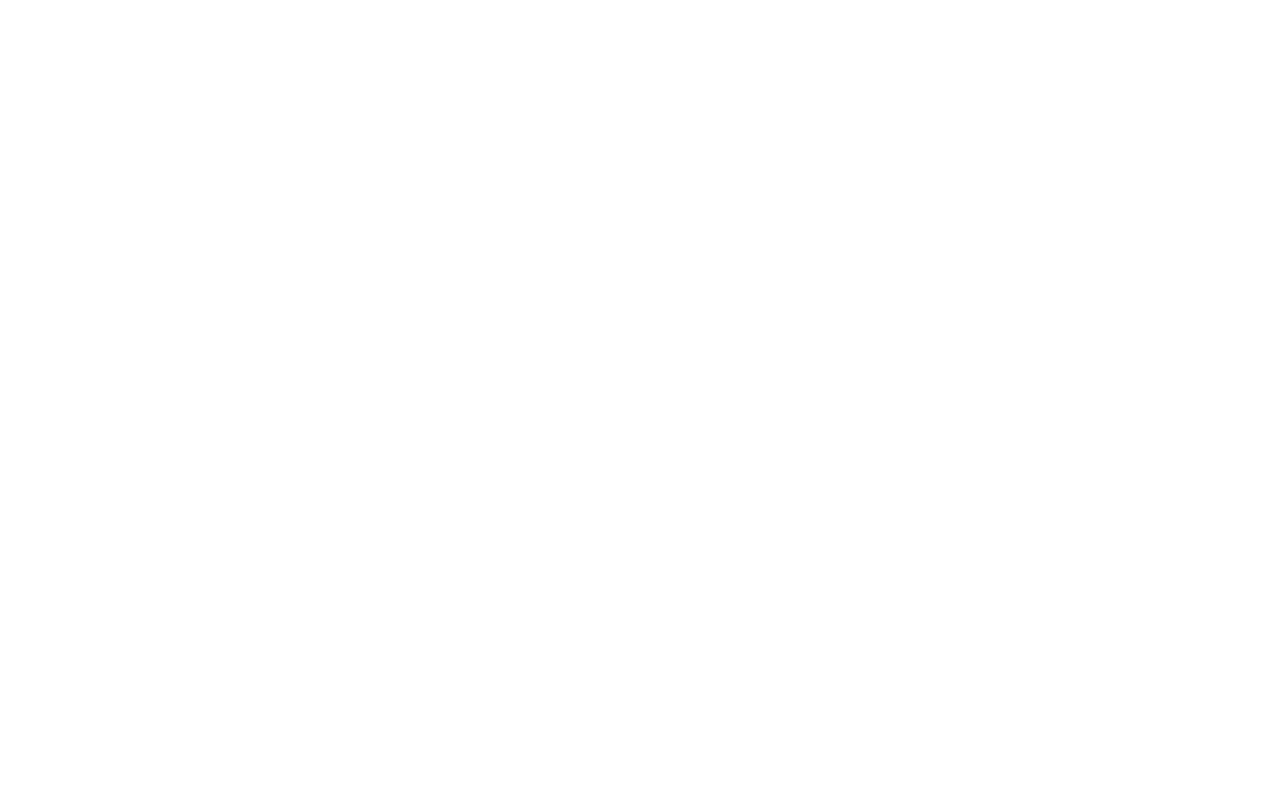
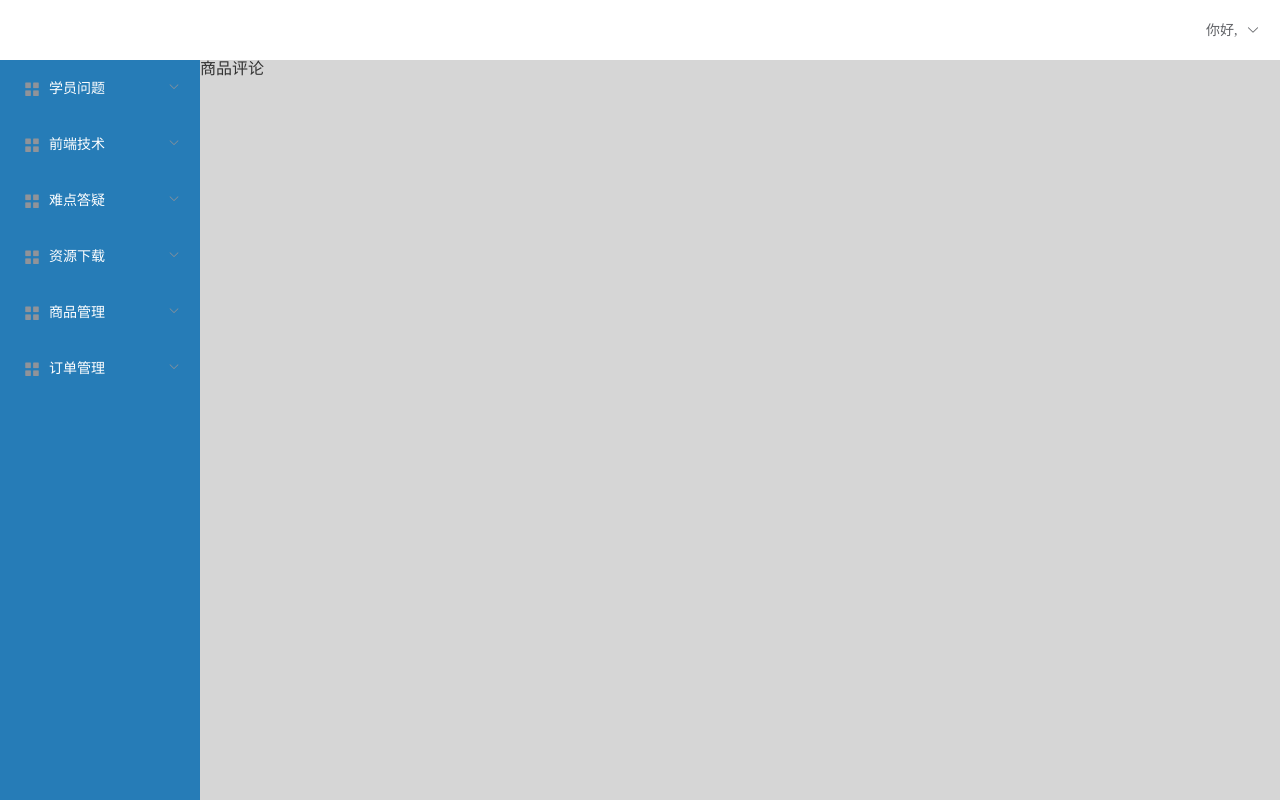
Before and after one commit to 2862615104/16vue, a Vue app: page /#/admin/goods/comment in a window 1280 px wide. Built offline with nearby package versions, Linux system fonts and the light colour scheme.

Commit message:
左边，右边的子页面

```diff
--- a/src/component/admin/Admin.vue
+++ b/src/component/admin/Admin.vue
@@ -15,6 +15,7 @@
           <app-aside></app-aside>
 
         </el-aside>
+        <router-view></router-view>
       </el-container>
     </el-container>
   </div>
@@ -25,11 +26,12 @@ import Header from "./subcom/Header.vue";
 import Aside from "./subcom/Aside.vue";
 
 export default {
-  components: {
-    appHeader: Header,
-    appAside: Aside
-  }
-};
+
+      components: {
+        appHeader: Header,
+        appAside: Aside
+      }
+    };
 </script>
 
 <style scoped lang="less">
@@ -44,10 +46,10 @@ export default {
   }
   //&在less中是对上级选择器的引用
   &_content {
-    background-color: red;
+    background-color: #cccc;
   }
   .el-aside {
-    background-color: #f60;
+    // background-color: #f60;
   }
 }
 </style>
--- /dev/null
+++ b/src/component/admin/goods/comment/Comment.vue
@@ -0,0 +1,15 @@
+<template>
+    <div>
+  商品评论
+    </div>
+</template>
+
+<script>
+    export default {
+
+    }
+</script>
+
+<style scoped>
+
+</style>
--- /dev/null
+++ b/src/component/admin/goods/detail/Detail.vue
@@ -0,0 +1,15 @@
+<template>
+    <div>
+   商品详情
+    </div>
+</template>
+
+<script>
+    export default {
+
+    }
+</script>
+
+<style scoped>
+
+</style>
--- /dev/null
+++ b/src/component/admin/goods/list/List.vue
@@ -0,0 +1,132 @@
+<template>
+         <div class="list">
+              <!-- 面包屑导航 -->
+              <el-breadcrumb separator="/">
+                    <el-breadcrumb-item :to="{ path: '/' }">首页</el-breadcrumb-item>
+                    <el-breadcrumb-item>商品管理</el-breadcrumb-item>
+                    <el-breadcrumb-item>商品列表</el-breadcrumb-item>
+              </el-breadcrumb>
+              <!-- 按钮组, 带搜索框 -->
+              <section class="list_btns">
+                    <el-button plain size="mini" icon="el-icon-plus">新增</el-button>
+                    <el-button plain size="mini" icon="el-icon-check">全选</el-button>
+                    <el-button plain size="mini" icon="el-icon-close">删除</el-button>
+
+                    <div class="list_btns_right">
+                      <el-input placeholder="请输入商品名称" prefix-icon="el-icon-search" label-width="200px" size="mini">
+                      </el-input>
+                    </div>
+              </section>
+              <!-- 大表格 -->
+                      <el-table ref="multipleTable" :data="tableData3" tooltip-effect="dark" style="width: 100%" @selection-change="handleSelectionChange">
+                            <el-table-column type="selection" width="55"></el-table-column>
+                            <!-- label是用来设置当前表单 -->
+                            <el-table-column label="标题" width="200">
+                               <template slot-scope="scope">
+                                <router-link style="color: #666;" :to="{ name: 'goodsDetail' }">{{ scope.row.title }}</router-link>
+                              </template>
+                            </el-table-column>
+                             <el-table-column prop="name" label="所属类别" width="120"></el-table-column>
+                             <el-table-column prop="stock_quantity" label="库存" width="120" show-overflow-tooltip></el-table-column>
+                             <el-table-column prop="market_price" label="市场价" width="120" show-overflow-tooltip></el-table-column>
+                             <el-table-column prop="sell_price" label="销售价" width="120" show-overflow-tooltip></el-table-column>
+                             <el-table-column label="属性" width="120" show-overflow-tooltip>
+                                <!-- 注意template要加slot-scope属性 -->
+                                <template slot-scope="scope">里面是三个图标</template>
+                            </el-table-column>
+                            <el-table-column label="操作" width="120" show-overflow-tooltip>
+                                <template slot-scope="scope">
+                                  <router-link style="color: #666;" :to="{ name: 'goodsDetail' }">修改</router-link>
+                             </template>
+                          </el-table-column>
+                      </el-table>
+                  `<div style="margin-top: 20px">
+                        <el-button @click="toggleSelection([tableData3[1], tableData3[2]])">切换第二、第三行的选中状态</el-button>
+                        <el-button @click="toggleSelection()">取消选择</el-button>
+                  </div>`
+    <!-- 分页 -->
+    </div>
+</template>
+
+<script>
+export default {
+  data() {
+    return {
+      tableData3: [
+        {
+          date: "2016-05-03",
+          name: "王小虎",
+          address: "上海市普陀区金沙江路 1518 弄"
+        },
+        {
+          date: "2016-05-02",
+          name: "王小虎",
+          address: "上海市普陀区金沙江路 1518 弄"
+        },
+        {
+          date: "2016-05-04",
+          name: "王小虎",
+          address: "上海市普陀区金沙江路 1518 弄"
+        },
+        {
+          date: "2016-05-01",
+          name: "王小虎",
+          address: "上海市普陀区金沙江路 1518 弄"
+        },
+        {
+          date: "2016-05-08",
+          name: "王小虎",
+          address: "上海市普陀区金沙江路 1518 弄"
+        },
+
+      ],
+      multipleSelection: []
+    };
+  },
+
+  methods: {
+    //获取商品列表
+    getGoodsData(){
+      //pageIndex几页      pagesize页数
+         this.$http.get(this.$api.gsList+'?pageIndex&pageSize=10').then((res)=>{
+           if (res.data.status==0) {
+            this.tableData3=res.data.message
+           }
+         })
+    },
+    toggleSelection(rows) {
+      if (rows) {
+        rows.forEach(row => {
+          this.$refs.multipleTable.toggleRowSelection(row);
+        });
+      } else {
+        this.$refs.multipleTable.clearSelection();
+      }
+    },
+    handleSelectionChange(val) {
+      this.multipleSelection = val;
+    }
+  },
+  //渲染数据
+  created () {
+    this.getGoodsData()
+  }
+};
+</script>
+
+<style scoped lang="less">
+.list {
+  width: 98%;
+  padding: 20px;
+  border-radius: 5px;
+  border: 1px solid #ccc;
+  // 按钮组
+  &_btns {
+    line-height: 40px;
+    &_right {
+      float: right;
+      width: 200px;
+    }
+  }
+}
+</style>
--- a/src/component/admin/subcom/Aside.vue
+++ b/src/component/admin/subcom/Aside.vue
@@ -1,13 +1,107 @@
 <template>
-  <div> 公共左侧组件</div>
+    <div class="aside">
+
+        <!-- logo -->
+
+
+        <!-- nav: default-active属性用来设置默认打开的菜单 -->
+        <el-menu default-active="2" class="aside_menu"
+            background-color="#267cb7" text-color="#fff" active-text-color="#ffd04b">
+
+            <!-- subnav: key属性需要一个唯一值用于for循环渲染时性能优化, index属性同样需要一个唯一值用于展开导航列表 -->
+            <el-submenu v-for="item in menu" :key="item.title" :index="item.title">
+
+                <!-- nav_title -->
+                <template slot="title">
+                    <i class="el-icon-menu"></i>
+                    <span>{{ item.title }}</span>
+                </template>
+
+                <!-- nav_item -->
+                <el-menu-item v-for="subItem in item.submenu" :key="subItem.text" :index="subItem.text">
+                    <!-- 每个子title都是一个a链接, 可以点击, 所以使用router-link, 记得设置to属性 -->
+                    <router-link :to="subItem.path">
+                        <i class="el-icon-document"></i>
+                        <span>{{ subItem.text }}</span>
+                    </router-link>
+                </el-menu-item>
+
+            </el-submenu>
+        </el-menu>
+    </div>
 </template>
 
 <script>
-export default {
-
-}
+    export default {
+        data() {
+            return {
+                menu: [
+                    { title: '学员问题', submenu:
+                        [
+                            { text: '内容管理', path: '/admin/goods/list'},
+                            { text: '类别管理', path: '/admin/goods/detail' },
+                            { text: '评论管理', path: '/admin/goods/comment' },
+                        ]
+                    },
+                    { title: '前端技术', submenu:
+                        [
+                            { text: '内容管理', path: '/' },
+                            { text: '类别管理', path: '/' },
+                            { text: '评论管理', path: '/' },
+                        ]
+                    },
+                    { title: '难点答疑', submenu:
+                        [
+                            { text: '内容管理', path: '/' },
+                            { text: '类别管理', path: '/' },
+                            { text: '评论管理', path: '/' },
+                        ]
+                    },
+                    { title: '资源下载', submenu:
+                        [
+                            { text: '内容管理', path: '/' },
+                            { text: '类别管理', path: '/' },
+                            { text: '评论管理', path: '/' },
+                        ]
+                    },
+                    { title: '商品管理', submenu:
+                        [
+                            { text: '内容管理', path: '/' },
+                            { text: '类别管理', path: '/' },
+                            { text: '评论管理', path: '/' },
+                        ]
+                    },
+                    { title: '订单管理', submenu:
+                        [
+                            { text: '订单列表', path: '/' },
+                        ]
+                    },
+                ]
+            }
+        }
+    }
 </script>
 
-<style>
+<style scoped lang="less">
+    // 让导航列表撑满屏幕
+    .aside {
+        height: 100%;
+        text-align: left;
+        background-color: #267cb7;
 
+        // logo居中显示
+        &_logo {
+            text-align: center;
+        }
+
+        // 去掉导航展开时右边的1像素边框
+        .el-menu {
+            border-right: 0;
+
+            // 去掉导航列表的最小宽度限制
+            &-item {
+                min-width: 0;
+            }
+        }
+    }
 </style>
--- a/src/js/api.js
+++ b/src/js/api.js
@@ -1,5 +1,7 @@
 // 导出域名
-export const domain = 'http://157.122.54.189:9095';
+// export const domain = 'http://157.122.54.189:9095';线上
+  export const domain = 'http://localhost:8899';
+// 本地
 
 // 默认导出整个接口配置
 export default {
--- a/src/less/index.css
+++ b/src/less/index.css
@@ -2,4 +2,7 @@ html,
 body {
   height: 100%;
 }
+a {
+  text-decoration: none;
+}
 /*# sourceMappingURL=./index.css.map */
--- a/src/less/index.less
+++ b/src/less/index.less
@@ -1,5 +1,9 @@
-
 html,
 body {
     height: 100%;
 }
+
+a {
+    text-decoration: none;
+
+}
--- a/src/router/index.js
+++ b/src/router/index.js
@@ -2,17 +2,23 @@ import Vue from 'vue'
 import VueRouter from 'vue-router'
 import Login from '../component/login/Login.vue'
 import Admin from '../component/admin/Admin.vue'
-import Shopcart from '../component/admin/shopcart/Shopcart.vue'
+import GoodsList from '../component/admin/goods/list/List.vue'
+import GoodsDetail from '../component/admin/goods/detail/Detail.vue';
+import GoodsComment from '../component/admin/goods/comment/Comment.vue';
+
  Vue.use(VueRouter)
 
  //购物车页面路由配置
- const shopcart=[
-     { name: 'shopcart', path: 'shopcart', component: Shopcart }
+ const goods=[
+     { name: 'goodsList', path: 'goods/list', component: GoodsList },
+     { name: 'goodsDetail', path: 'goods/detail/:id', component: GoodsDetail },
+     { name: 'goodsGoodsComment', path: 'goods/comment', component: GoodsComment }
+
  ]
 export default new VueRouter({
      routes:[
          {name :'login',path:'/login',component:Login},
-         { name: 'admin', path: '/admin', component: Admin, children: [...shopcart]},
+         { name: 'admin', path: '/admin', component: Admin, children: [...goods]},
 
      ]
  })
```
Also changed, not shown: src/component/login/Login.vue (+14 -5 lines), src/assets/logo.png (added), 1 other file (tests, documents, lock files or other folders).
